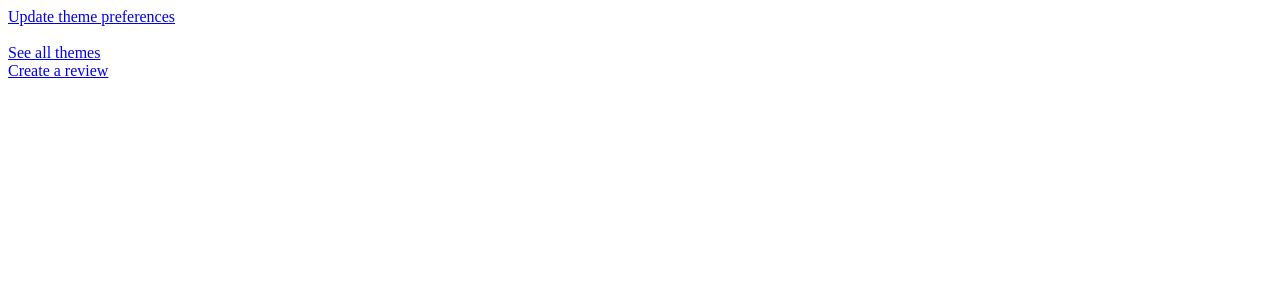
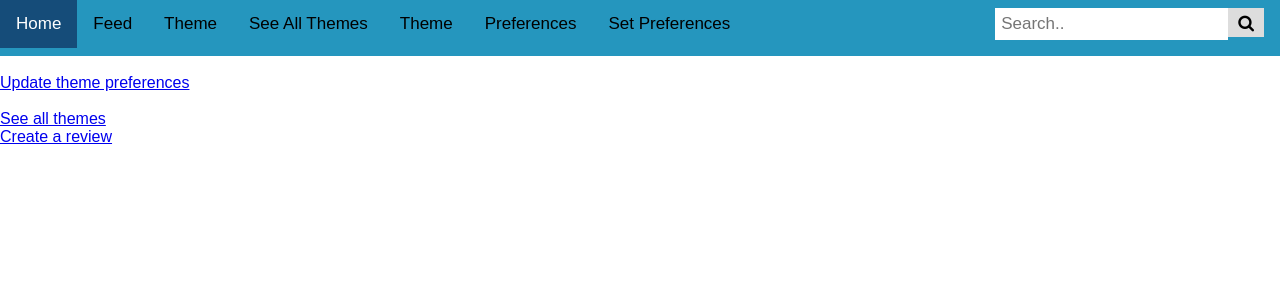
Before and after one commit to ankitguptaswe/APAD-Vaccination-Reviews, a Flask app: template templates/feed_reviews.html in a window 1280 px wide. Shown: the top 300 px of the page. Run offline with Flask 2, Linux system fonts and the light colour scheme; the template is opened without the code that fills it, so the values that code supplies are empty.

Commit message:
added nav bar base for feed reviews

```diff
--- a/templates/feed_reviews.html
+++ b/templates/feed_reviews.html
@@ -3,10 +3,33 @@
  <head>
    <!-- <link type="text/css" rel="stylesheet" href="{{ url_for('static', filename='style.css') }}"> -->
    <link type="text/css" rel="stylesheet" href="../static/style.css">
+   <link rel="stylesheet" href="https://cdnjs.cloudflare.com/ajax/libs/font-awesome/4.7.0/css/font-awesome.min.css">
+   <link href="alternatesearchstyle.css" rel="stylesheet" type="text/css"/>
+
+
+
  </head>
 
 
  <body>
+
+ <div class="topnav">
+  <a class="active" href="#home">Home</a>
+  <a href="#Feed">Feed</a>
+  <a href="#Create Theme">Theme</a>
+  <a href="#See All Themes">See All Themes</a>
+  <a href="#Themes">Theme</a>
+  <a href="#Preferences">Preferences</a>
+  <a href="#Set Preferences">Set Preferences</a>
+  <div class="search-container">
+    <form action="/action_page.php">
+      <input type="text" placeholder="Search.." name="search">
+      <button type="submit"><i class="fa fa-search"></i></button>
+    </form>
+  </div>
+</div>
+
+ <br>
 {% if temp == False %}
 <h1>You have not selected any themes. Select a theme to see reviews</h1>
 {% endif %}
```
